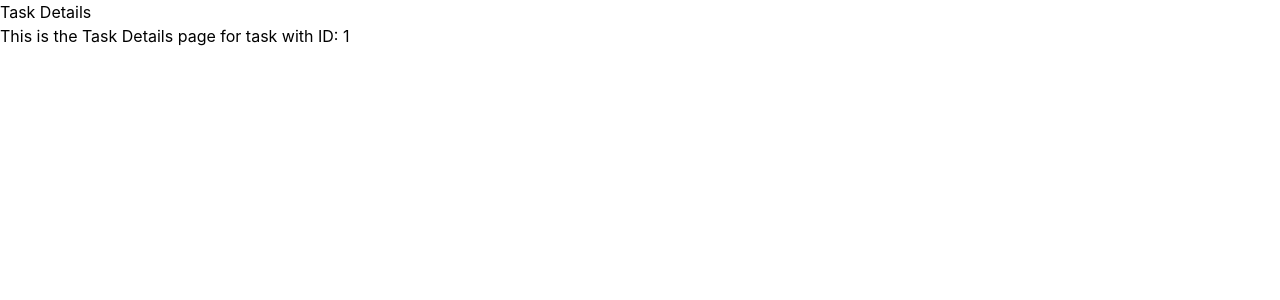
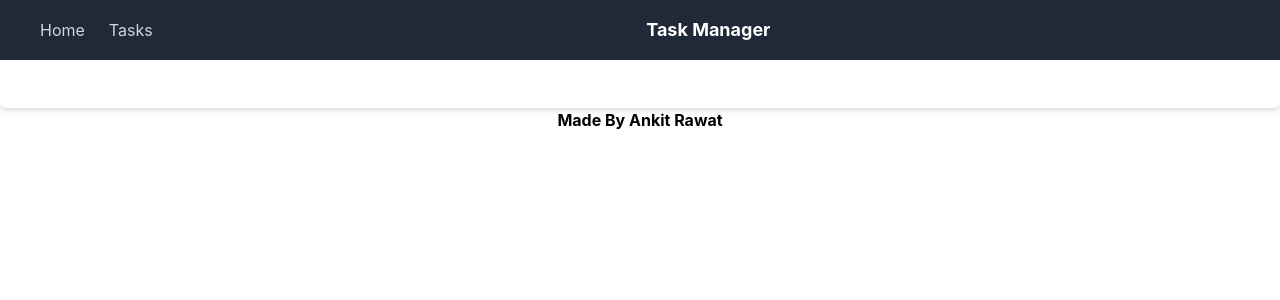
Before and after one commit to IamAnkitR/wd-301, a React (Create React App) app in the folder smarter-tasks/: page /tasks/1 in a window 1280 px wide. Shown: the top 300 px of the page. Built offline with nearby package versions, Linux system fonts and the light colour scheme.

Commit message:
level 5 init

```diff
--- a/smarter-tasks/src/App.tsx
+++ b/smarter-tasks/src/App.tsx
@@ -1,15 +1,25 @@
+import React from "react";
+import { Routes, Route } from "react-router-dom";
+import "./App.css";
+
+import Header from "./Header";
+import Footer from "./Footer";
+import HomePage from "./HomePage";
 import TaskApp from "./TaskApp";
-import { Routes, Route } from "react-router-dom";
-import HomePage from "./HomePage";
 import TaskDetailsPage from "./TaskDetailspage";
 
 function App() {
   return (
-    <Routes>
-      <Route path="/" element={<HomePage />} />
-      <Route path="/tasks" element={<TaskApp />} />
-      <Route path="/tasks/:id" element={<TaskDetailsPage />} />
-    </Routes>
+    <div>
+      <Header />
+      <Routes>
+        <Route path="/" element={<HomePage />} />
+        <Route path="/tasks" element={<TaskApp />} />
+        <Route path="/tasks/:id" element={<TaskDetailsPage />} />
+        <Route path="/users/:id" element={<TaskDetailsPage />}></Route>
+      </Routes>
+      <Footer />
+    </div>
   );
 }
 
--- /dev/null
+++ b/smarter-tasks/src/Footer.tsx
@@ -0,0 +1,11 @@
+import React from "react";
+
+const Footer = () => {
+  return (
+    <div className=" font-bold flex justify-center">
+      <h2>Made By Ankit Rawat</h2>
+    </div>
+  );
+};
+
+export default Footer;
--- /dev/null
+++ b/smarter-tasks/src/Header.tsx
@@ -0,0 +1,27 @@
+import React from "react";
+import { Link } from "react-router-dom";
+
+const Header = () => {
+  return (
+    <nav className="bg-gray-800 py-4">
+      <div className="mx-auto px-4">
+        <div className="flex justify-between">
+          <div className="flex items-center">
+            <Link to="/" className="ml-6 text-gray-300 hover:text-white">
+              Home
+            </Link>
+            <Link to="/tasks" className="ml-6 text-gray-300 hover:text-white">
+              Tasks
+            </Link>
+          </div>
+          <div className="flex items-center">
+            <h2 className="text-white text-lg font-bold">Task Manager</h2>
+          </div>
+          <div className="flex items-center"></div>
+        </div>
+      </div>
+    </nav>
+  );
+};
+
+export default Header;
--- a/smarter-tasks/src/Task.tsx
+++ b/smarter-tasks/src/Task.tsx
@@ -1,4 +1,7 @@
+import { Link } from "react-router-dom";
+
 interface TaskProp {
+  id: string;
   deleteTask: (title: string) => void;
   title: string;
   description: string;
@@ -8,9 +11,12 @@ interface TaskProp {
 const Task = (props: TaskProp) => {
   return (
     <div className="shadow-md border-2 border-slate-700 p-4 m-2 ">
-      <h2 className="text-base font-semibold text-xl pl-1 pb-2 ">
-        {props.title}
-      </h2>
+      <Link to={`/tasks/${props.id}`}>
+        <h2 className="text-base font-semibold text-xl pl-1 pb-2 ">
+          {props.title}
+        </h2>
+      </Link>
+
       <p className="text-sm text-slate-800 p-1">Due Date: {props.dueDate}</p>
       <p className="text-sm text-slate-800 p-1">
         Description: {props.description}
--- a/smarter-tasks/src/TaskDetailspage.tsx
+++ b/smarter-tasks/src/TaskDetailspage.tsx
@@ -1,16 +1,32 @@
 import React from "react";
 import { useParams } from "react-router-dom";
+import { useLocalStorage } from "./hooks/useLocalStorage";
+import { TaskItem } from "./types";
 
 interface TaskDetailsPageParams extends Record<string, string> {
   id: string;
 }
 
+interface TaskAppState {
+  tasks: TaskItem[];
+}
+
 const TaskDetailsPage: React.FC = () => {
   const { id } = useParams<TaskDetailsPageParams>();
+  const [taskAppState] = useLocalStorage<TaskAppState>("tasks", {
+    tasks: [],
+  });
+
+  const task = taskAppState.tasks.find((task) => task.id === id);
+  console.log("the task you have got is: ", task);
+
   return (
-    <div>
-      <h1>Task Details</h1>
-      <p>This is the Task Details page for task with ID: {id}</p>
+    <div className="bg-white shadow-md rounded-md p-4">
+      <div className="flex justify-between items-center mb-4">
+        <h3 className="text-lg font-medium">{task?.title}</h3>
+      </div>
+      <p className="text-gray-600">{task?.description}</p>
+      <p className="text-gray-600">{task?.dueDate}</p>
     </div>
   );
 };
--- a/smarter-tasks/src/TaskForm.tsx
+++ b/smarter-tasks/src/TaskForm.tsx
@@ -5,13 +5,16 @@ interface TaskFormProps {
   addTask: (task: TaskItem) => void;
 }
 interface TaskFormState {
+  id: string;
   title: string;
   description: string;
   dueDate: string;
 }
 
 const TaskForm = (props: TaskFormProps) => {
+  const uid = Date.now().toString(36);
   const [formState, setFormState] = useState<TaskFormState>({
+    id: uid,
     title: "",
     description: "",
     dueDate: "",
@@ -41,7 +44,12 @@ const TaskForm = (props: TaskFormProps) => {
       return;
     }
     props.addTask(formState);
-    setFormState({ title: "", description: "", dueDate: "" });
+    setFormState({
+      id: uid,
+      title: "",
+      description: "",
+      dueDate: "",
+    });
   };
   return (
     <form onSubmit={addTask}>
--- a/smarter-tasks/src/TaskList.tsx
+++ b/smarter-tasks/src/TaskList.tsx
@@ -1,17 +1,24 @@
 import React from "react";
 import Task from "./Task";
-import { TaskItem } from "./types";
 
 interface Props {
   tasks: TaskItem[];
+
   deleteTask: (title: string) => any;
+}
+
+interface TaskItem {
+  id: string;
+  title: string;
+  description: string;
+  dueDate: string;
 }
 
 const TaskList = (props: Props) => {
   const list = props.tasks.map((task, idx) => (
     <li>
       <Task
-        key={idx}
+        id={task.id}
         title={task.title}
         description={task.description}
         dueDate={task.dueDate}
```
Also changed, not shown: smarter-tasks/src/types.ts (+5 -4 lines).
